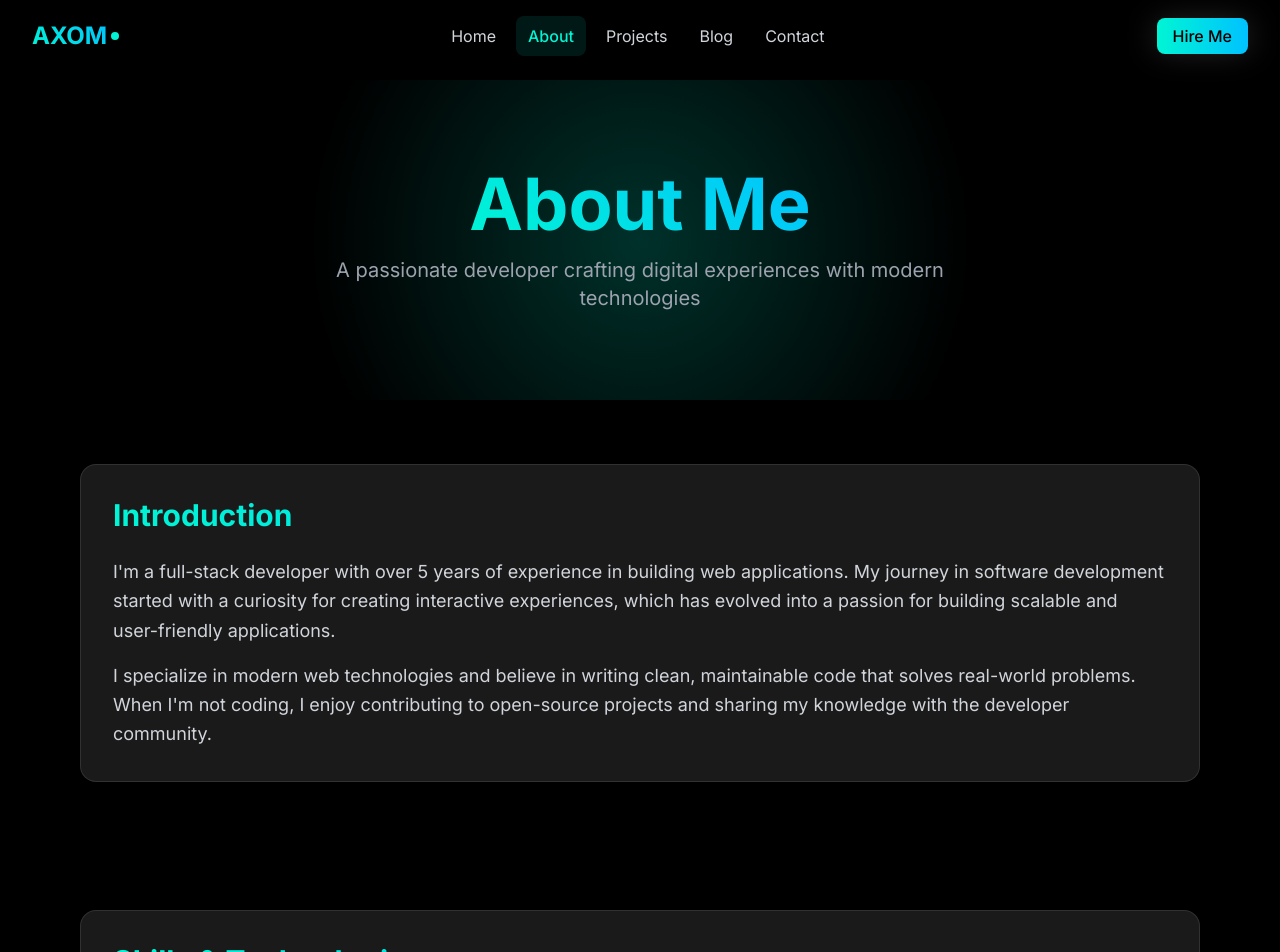
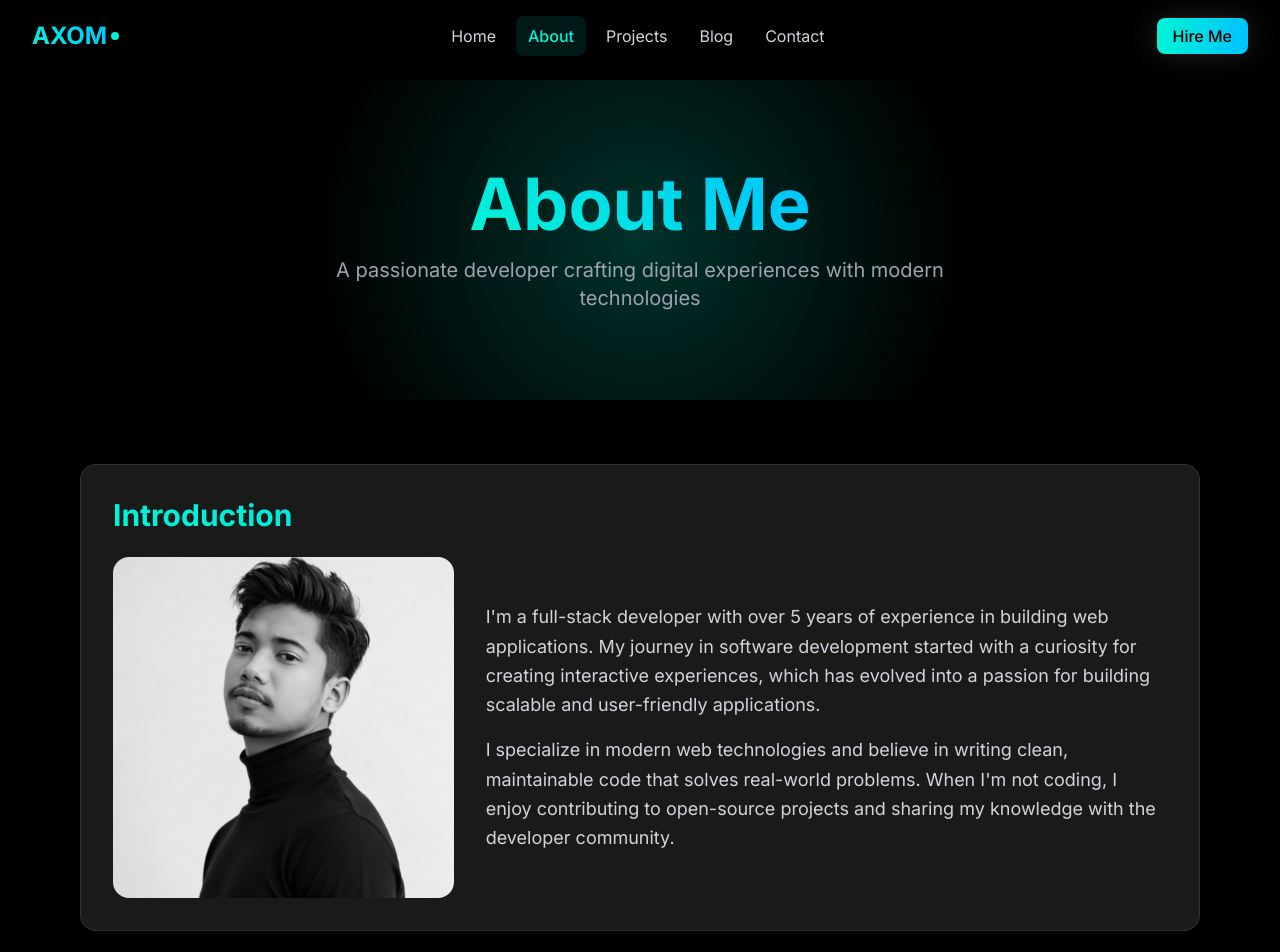
Before and after one commit to AXM-TAT/portfolio, a Next.js app: page /about in a window 1280 px wide. Shown: the top 952 px of the page. Built offline with nearby package versions, Linux system fonts and the light colour scheme.

Commit message:
Prepare for deployment

```diff
--- a/package.json
+++ b/package.json
@@ -1,4 +1,7 @@
 {
+  "homepage": "https://axm-tat.github.io/portfolio/",
+  "predeploy": "npm run build",
+  "deploy": "gh-pages -d build",
   "name": "portfolio",
   "version": "0.1.0",
   "private": true,
--- a/src/app/about/page.tsx
+++ b/src/app/about/page.tsx
@@ -3,6 +3,7 @@
 import React from 'react';
 import { motion } from 'framer-motion';
 import Link from 'next/link';
+import Image from 'next/image';
 
 export default function AboutPage() {
   const skills = {
@@ -84,7 +85,19 @@ export default function AboutPage() {
           className="glass-effect p-8 rounded-2xl"
         >
           <h2 className="text-3xl font-bold text-gradient mb-6">Introduction</h2>
-          <div className="prose prose-invert max-w-none">
+          <div className="flex flex-col md:flex-row gap-8 items-center">
+            <div className="w-full md:w-1/3">
+              <div className="relative w-full aspect-square rounded-2xl overflow-hidden">
+                <Image
+                  src="/images/portrait.jpg"
+                  alt="Professional portrait"
+                  fill
+                  className="object-cover hover:scale-105 transition-transform duration-300"
+                  priority
+                />
+              </div>
+            </div>
+            <div className="w-full md:w-2/3 prose prose-invert max-w-none">
               <p className="text-lg text-gray-300 leading-relaxed">
                 I'm a full-stack developer with over 5 years of experience in building web applications.
                 My journey in software development started with a curiosity for creating interactive experiences,
@@ -95,6 +108,7 @@ export default function AboutPage() {
                 that solves real-world problems. When I'm not coding, I enjoy contributing to open-source
                 projects and sharing my knowledge with the developer community.
               </p>
+            </div>
           </div>
         </motion.section>
 
```
Also changed, not shown: public/images/portrait.jpg (added). Lines whose indentation alone changed are shown as unchanged.
